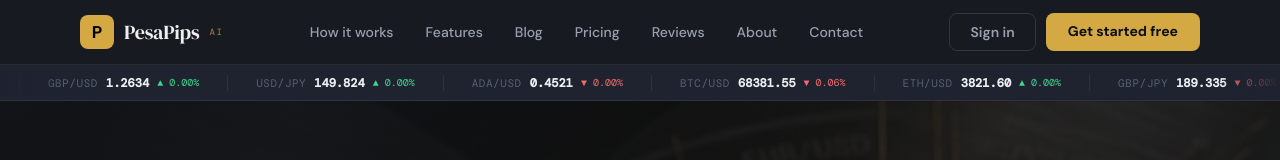
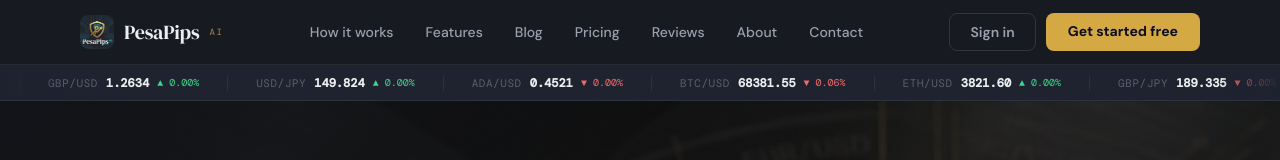
Before and after one commit to grover-chambers/pesapips-backend, a React (Vite) app in the folder frontend/: page / in a window 1280 px wide. Shown: the top 160 px of the page. Built offline with nearby package versions, Linux system fonts and the light colour scheme; no server answers.

Commit message:
Update contact details and add logo

```diff
--- a/frontend/src/App.jsx
+++ b/frontend/src/App.jsx
@@ -160,11 +160,7 @@ function Nav({ activeSection }) {
       }}>
         {/* Logo */}
         <div style={{ display:"flex", alignItems:"center", gap:10 }}>
-          <div style={{
-            width:34, height:34, background:C.gold, borderRadius:8,
-            display:"flex", alignItems:"center", justifyContent:"center",
-            fontWeight:700, fontSize:17, color:"#000", fontFamily:C.sans,
-          }}>P</div>
+          <img src="/logo.png" alt="PesaPips" style={{width:34,height:34,borderRadius:8}} />
           <span style={{ fontFamily:C.display, fontSize:20, color:C.text, letterSpacing:"-0.01em" }}>PesaPips</span>
           <span style={{ fontFamily:C.mono, fontSize:9, color:C.gold, letterSpacing:"0.18em", opacity:0.8 }}>AI</span>
         </div>
@@ -865,7 +861,7 @@ function BlogPreview() {
   const [loading, setLoading] = useState(true)
 
   useEffect(() => {
-    fetch("http://localhost:8000/blog/published?limit=3")
+    fetch("https://pesapips-backend.onrender.com/blog/published?limit=3")
       .then(res => res.json())
       .then(data => {
         setPosts(data.posts?.slice(0, 3) || [])
@@ -977,8 +973,8 @@ function Contact() {
 
           <div style={{ display:"flex", flexDirection:"column", gap:16 }}>
             {[
-              { icon:"📧", label:"Email", value:"support@pesapips.ai" },
-              { icon:"💬", label:"WhatsApp", value:"+254 700 000 000" },
+              { icon:"📧", label:"Email", value:"pesapipsai@gmail.com" },
+              { icon:"💬", label:"WhatsApp", value:"+254 797 100144" },
               { icon:"✈️", label:"Telegram", value:"@pesapips_ai" },
               { icon:"🕐", label:"Response time", value:"Within 24 hours (Nairobi time)" },
             ].map((item,i)=>(
@@ -1168,7 +1164,7 @@ function Footer() {
             </p>
             <div style={{ fontFamily:C.mono, fontSize:10, color:C.text3, marginTop:16, lineHeight:1.8 }}>
               Nairobi, Kenya<br/>
-              support@pesapips.ai
+              pesapipsai@gmail.com
             </div>
           </div>
 
```
Also changed, not shown: frontend/public/logo.png (added).
